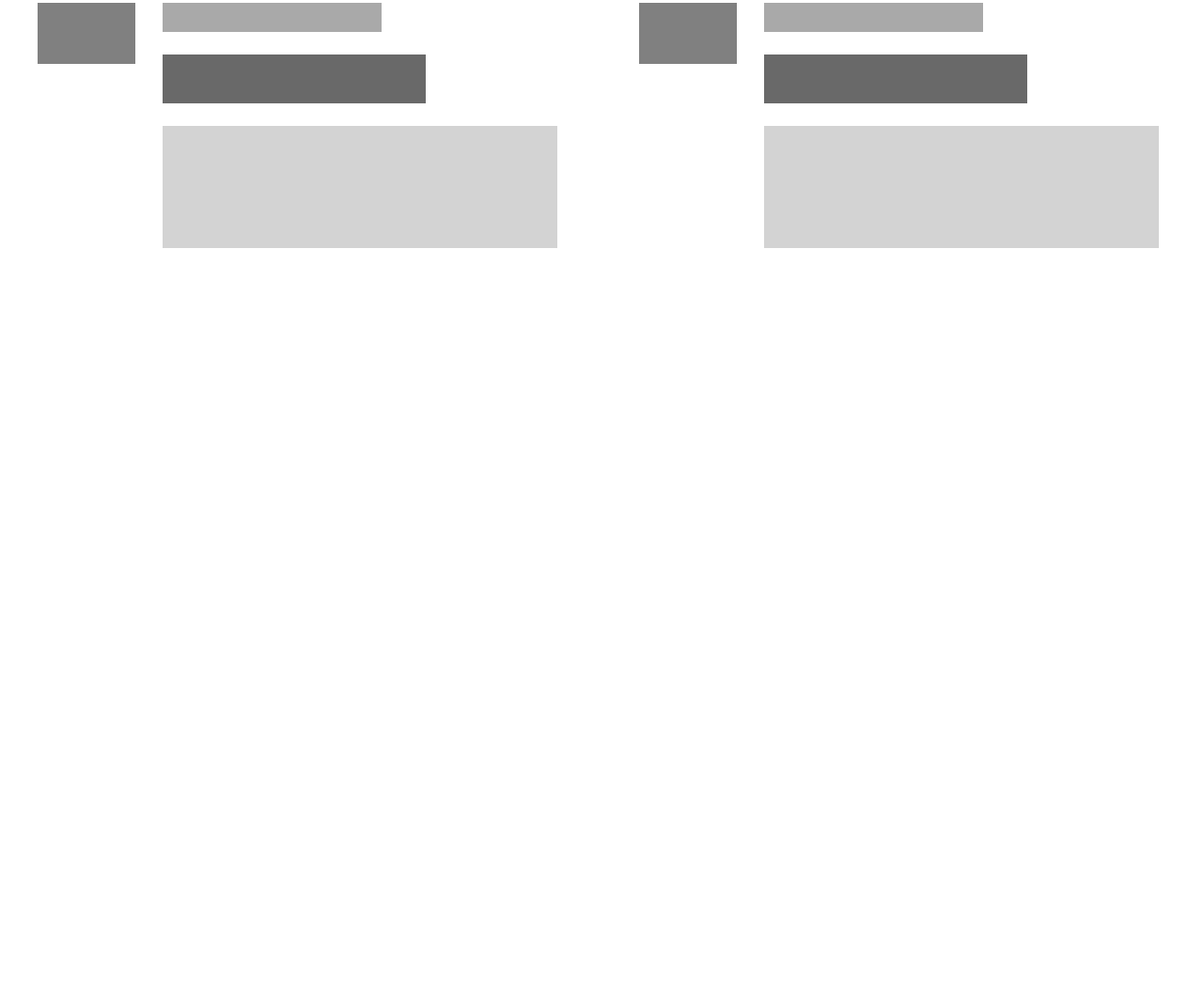
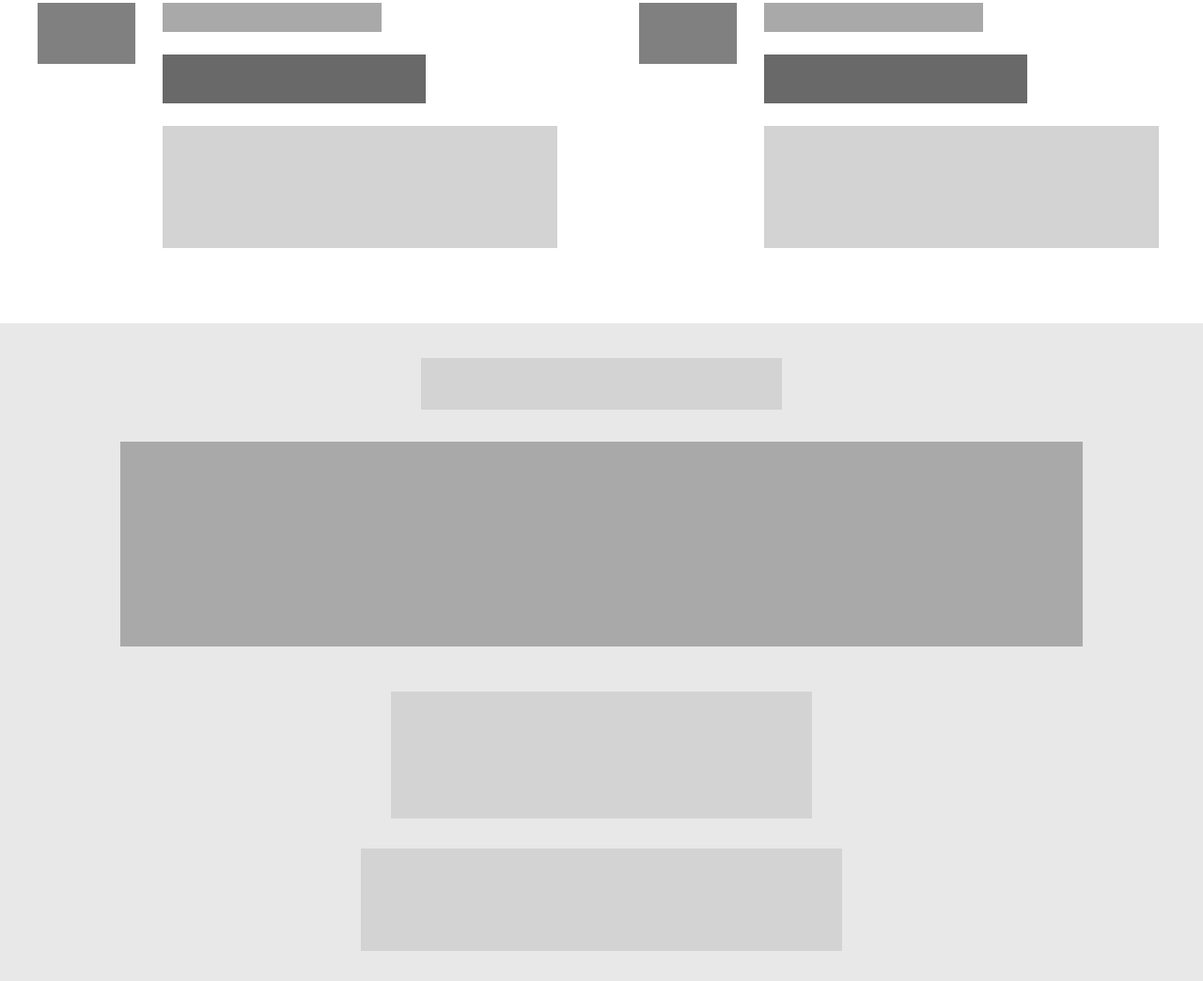
Before and after one commit to mcrd25/smashing-heat-map, a plain HTML site: page index.html in a window 1280 px wide. Shown: the part 3825-4869 px from the top of the page at 94% size. Before the commit the page ends 4188 px from the top, so only its background shows below. Drawn offline with Linux system fonts and the light colour scheme.

Commit message:
Added fiiter with greyscale styling and margins

```diff
--- a/index.html
+++ b/index.html
@@ -160,7 +160,7 @@
             </div>
         </div>
     </div>
-    <div id="footer">
+    <div id="footer" class="flex column">
         <h3 id="footer-header"></h3>
         <div id="footer-topics"></div>
         <p id="founders"></p>
--- a/style/main.css
+++ b/style/main.css
@@ -301,3 +301,41 @@ body {
     background-color: lightgrey;
     height: 50%;
 }
+
+#footer {
+    margin: 0;
+    padding: 0;
+    width: 100vw;
+    height: 700px;
+    align-items: center;
+    background-color: #e8e8e8;
+}
+
+#footer-header {
+    margin-top: 2em;
+    height: 10%;
+    width: 30%;
+    background-color: lightgray;
+
+}
+
+#footer-topics {
+    height: 40%;
+    width: 80%;
+    margin-top: 1em;
+    background-color: darkgrey;
+}
+
+#founders {
+    height: 25%;
+    width: 35%;
+    background-color: lightgray;
+    margin-top: 3em;
+}
+
+#footer-links {
+    height: 20%;
+    width: 40%;
+    background-color: lightgray;
+    margin: 1em 0 2em 0;
+}
```
